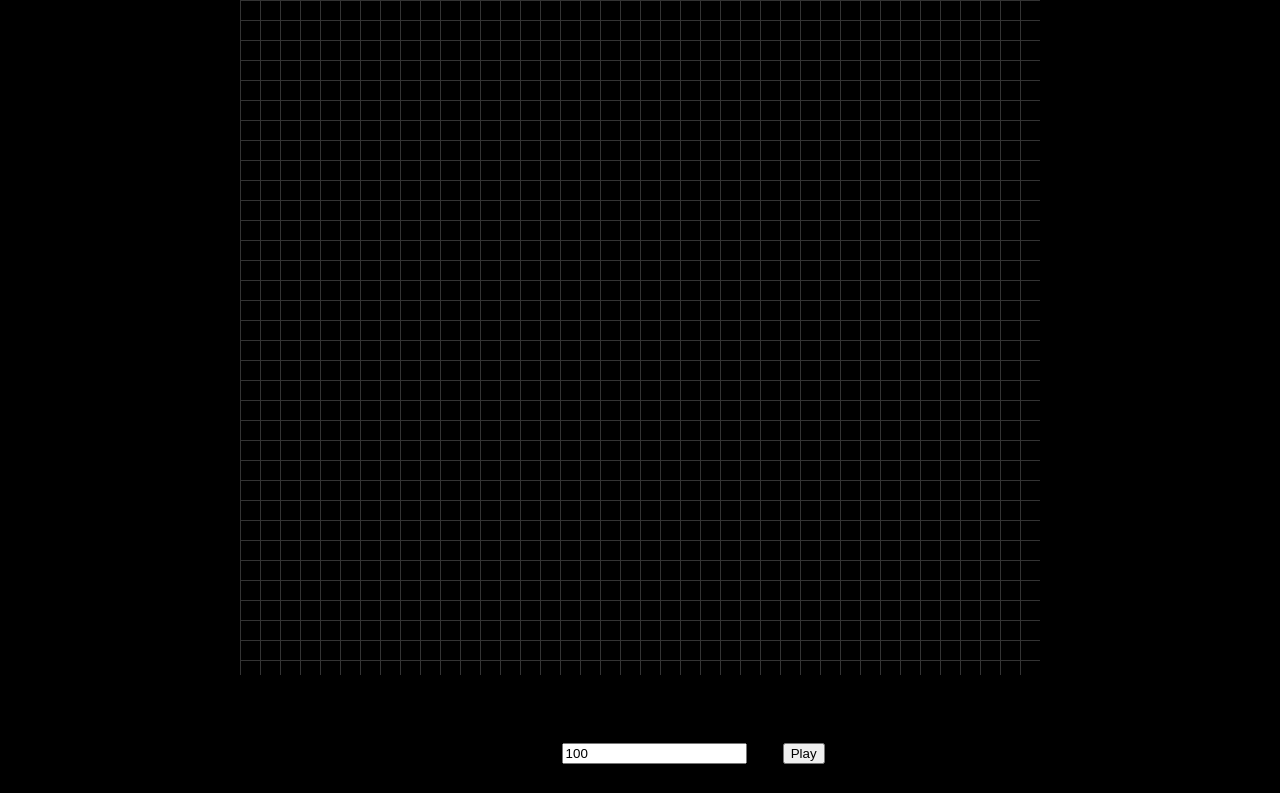
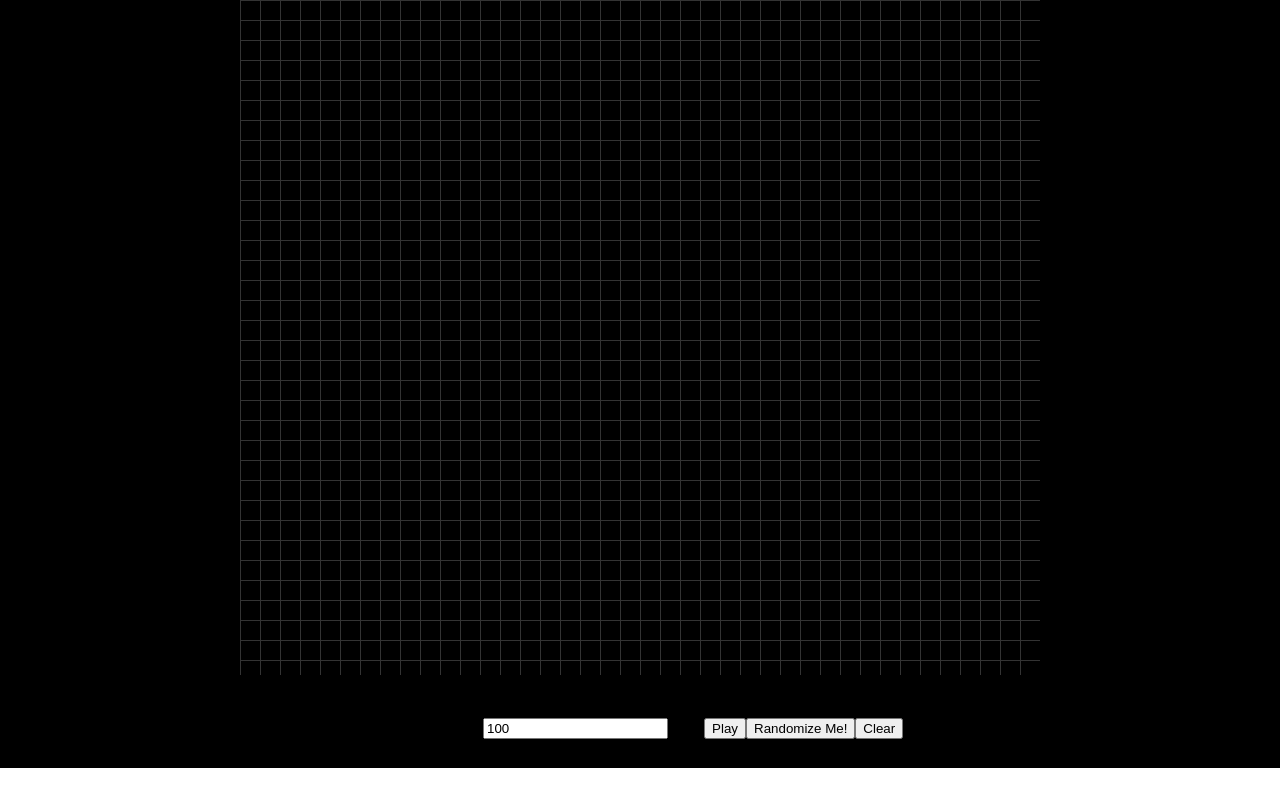
Before and after one commit to simonesquad/conway-simulator, a React (Create React App) app in the folder lets-play/: page / in a window 1280 px wide. Built offline with nearby package versions, Linux system fonts and the light colour scheme.

Commit message:
clear and random function added to the grid

```diff
--- a/lets-play/src/Grid.css
+++ b/lets-play/src/Grid.css
@@ -14,5 +14,5 @@
 .Controls {
     height: 10vh;
     align-content: center;
-    margin-top: 3%;
+    margin-top: 1%;
 }
--- a/lets-play/src/Grid.js
+++ b/lets-play/src/Grid.js
@@ -148,6 +148,21 @@ class Grid extends React.Component {
         this.setState({ cells: this.makeCells() });
     }
 
+    handleClear = () => {
+        this.grid = this.makeEmptyGrid();
+        this.setState({ cells: this.makeCells() });
+    }
+
+    handleRandom = () => {
+        for (let y = 0; y < this.rows; y++) {
+            for (let x = 0; x < this.cols; x++) {
+                this.grid[y][x] = (Math.random() >= 0.5);
+            }
+        }
+
+        this.setState({ cells: this.makeCells() });
+    }
+
     render() {
         const { cells, interval, isRunning } = this.state;
 
@@ -168,6 +183,9 @@ class Grid extends React.Component {
                 {isRunning ?
                 <button className="button" onClick={this.stopGame}>Stop</button> :
                 <button className="button" onClick={this.playGame}>Play</button>}
+
+                <button className="button" onClick={this.handleRandom}>Randomize Me!</button>
+                <button className="button" onClick={this.handleClear}>Clear</button>
             </div>
             </>
         );
```
Also changed, not shown: 2 other files (tests, documents, lock files or other folders).
